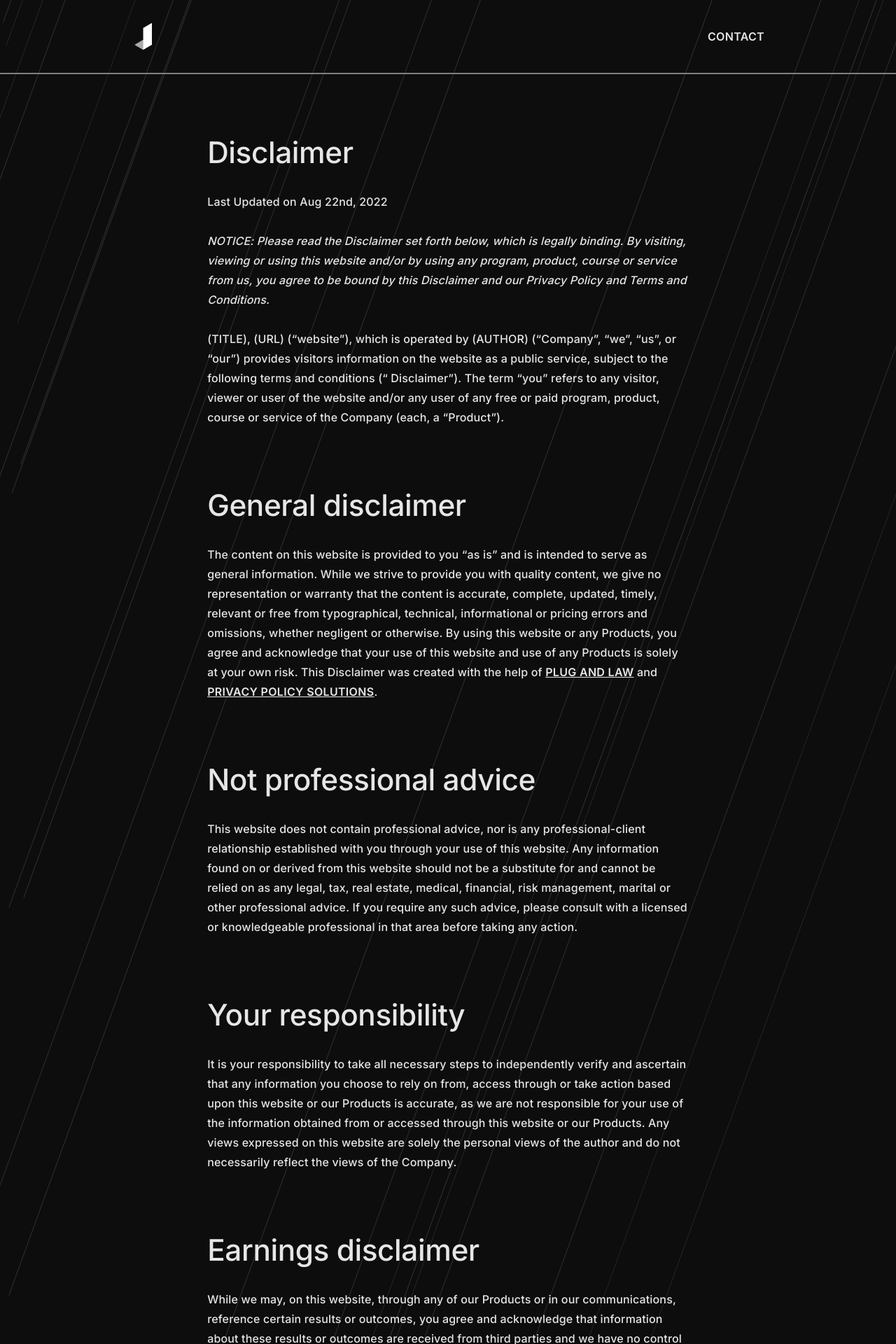
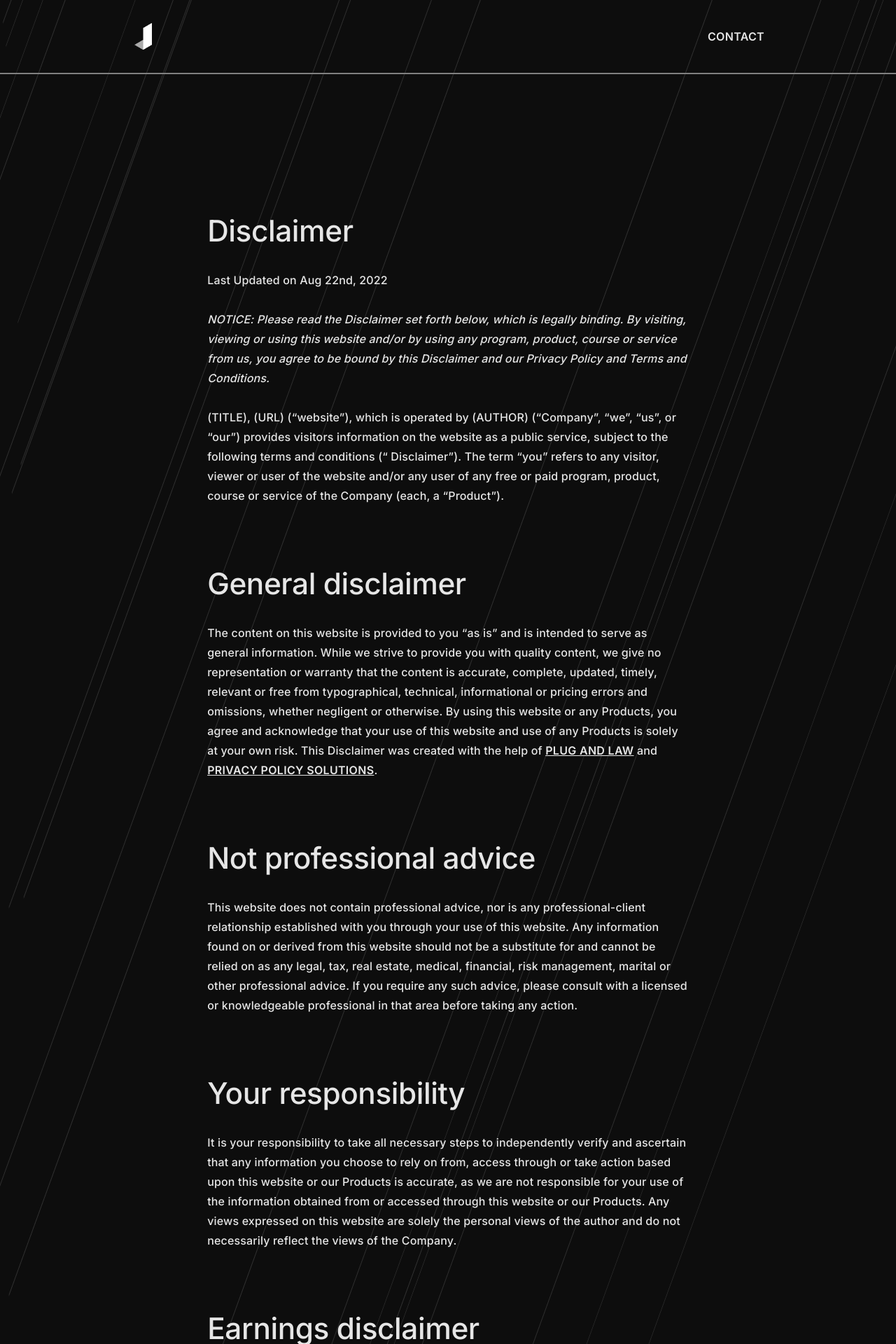
Before and after one commit to jingtianfeng/jekytrap, a Jekyll site: the page built from disclaimer.md, in a window 1280 px wide. Shown: the top 1920 px of the page at 70% size. Built offline with Jekyll 4.4.1, drawn with Linux system fonts in a browser that asks for light colours.

Commit message:
FIX layout post: padding

```diff
--- a/_layouts/post.html
+++ b/_layouts/post.html
@@ -3,7 +3,7 @@ layout: default
 ---
 
 <article>
-    <div class="prose px-4 pb-6 mx-auto">
+    <div class="prose px-4 py-7 mx-auto">
         {{ content }}
     </div>
 </article>
```
